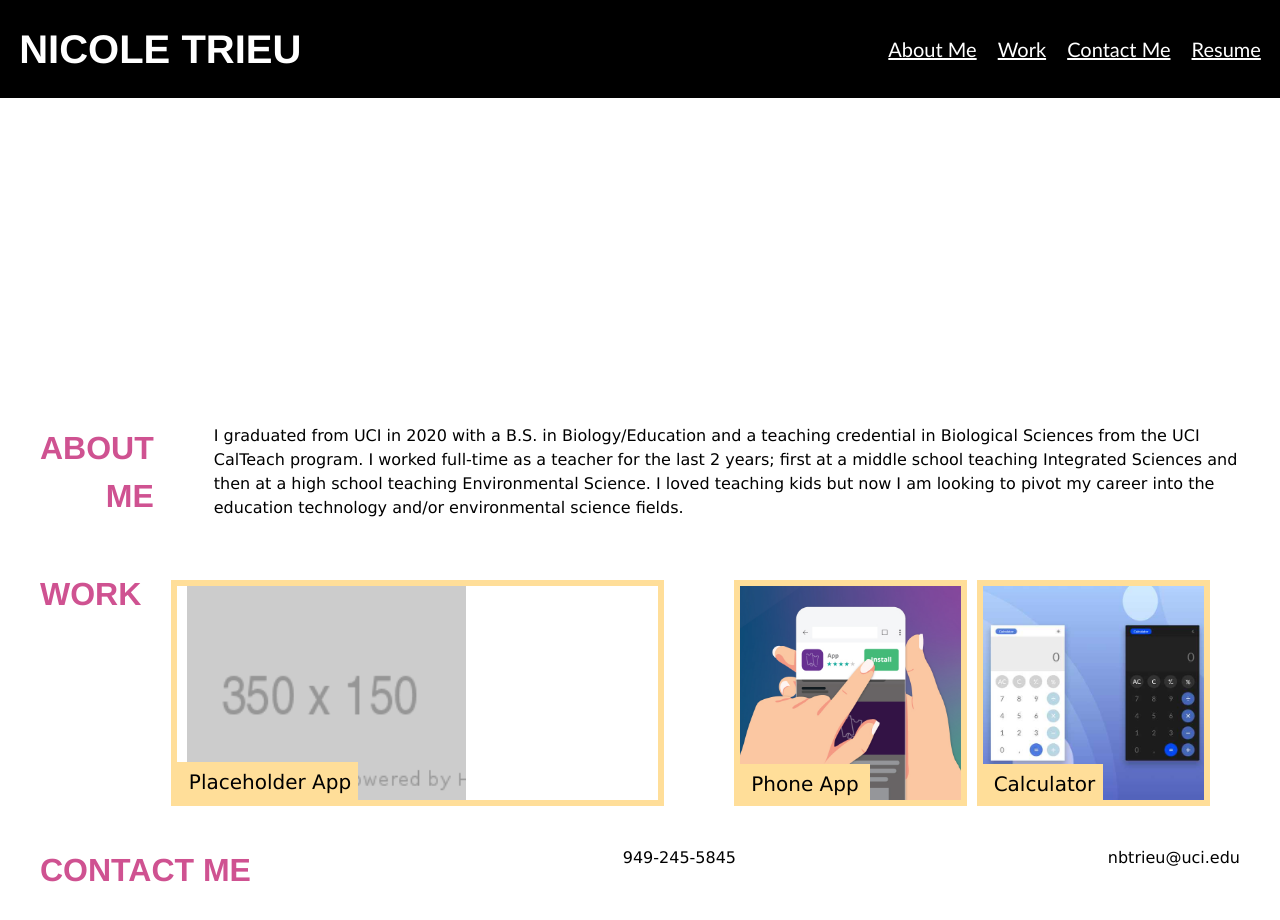
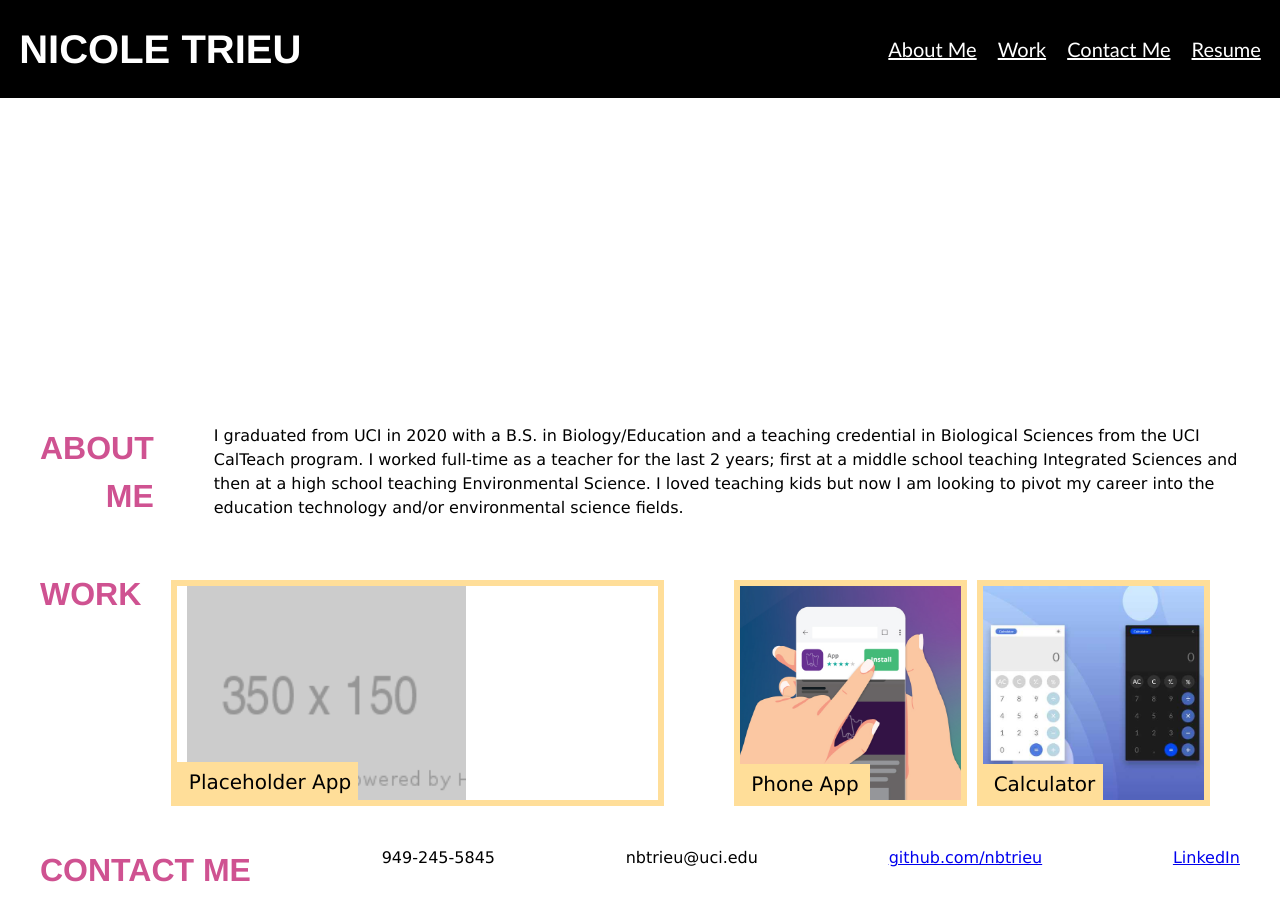
Before and after one commit to nbtrieu/portfolio, a plain HTML site: page index.html in a window 1280 px wide. Drawn offline with Linux system fonts and the light colour scheme.

Commit message:
adjusted contact section

```diff
--- a/assets/css/style.css
+++ b/assets/css/style.css
@@ -97,6 +97,8 @@ main {
     padding-left: 5%;
 }
 
+/* Section 2: Work */
+
 /* First portfolio app */
 #first-app {
     display: flex;
@@ -167,3 +169,13 @@ main {
     position: absolute;
     font-size: 20px;
 }
+
+/* Section 3: Contact */
+#contact-me {
+    display: flex;
+    flex-wrap: wrap;
+    flex-direction: row;
+    flex: 1 1 0;
+    justify-content: space-between;
+    align-items: flex-start;
+}
--- a/index.html
+++ b/index.html
@@ -15,7 +15,7 @@
         <ul>
           <li><a href="#about-me">About Me</a></li>
           <li><a href="#work">Work</a></li>
-          <li><a href="#">Contact Me</a></li>
+          <li><a href="#contact-me">Contact Me</a></li>
           <li><a href="#">Resume</a></li>
         </ul>
       </nav>
@@ -24,11 +24,11 @@
     <div class="hero"></div>
 
     <main>
-        <section class="container">
+        <section class="container" id="about-me">
             <h2>About Me</h2>
             <p>I graduated from UCI in 2020 with a B.S. in Biology/Education and a teaching credential in Biological Sciences from the UCI CalTeach program. I worked full-time as a teacher for the last 2 years; first at a middle school teaching Integrated Sciences and then at a high school teaching Environmental Science. I loved teaching kids but now I am looking to pivot my career into the education technology and/or environmental science fields.</p>
         </section>
-        <section class="container">
+        <section class="container" id="work">
             <h2>Work</h2>
             <div id="first-app">
                 <a href="#">
@@ -57,9 +57,11 @@
                 </div>
             </div>
         </section>
-        <section class="container">
+        <section class="container" id="contact-me">
             <h2>Contact Me</h2>
             <p>949-245-5845</p>
             <p>nbtrieu@uci.edu</p>
+            <p><a href="https://github.com/nbtrieu">github.com/nbtrieu</a></p>
+            <p><a href="#">LinkedIn</a></p>
         </section>
     </main>
```
